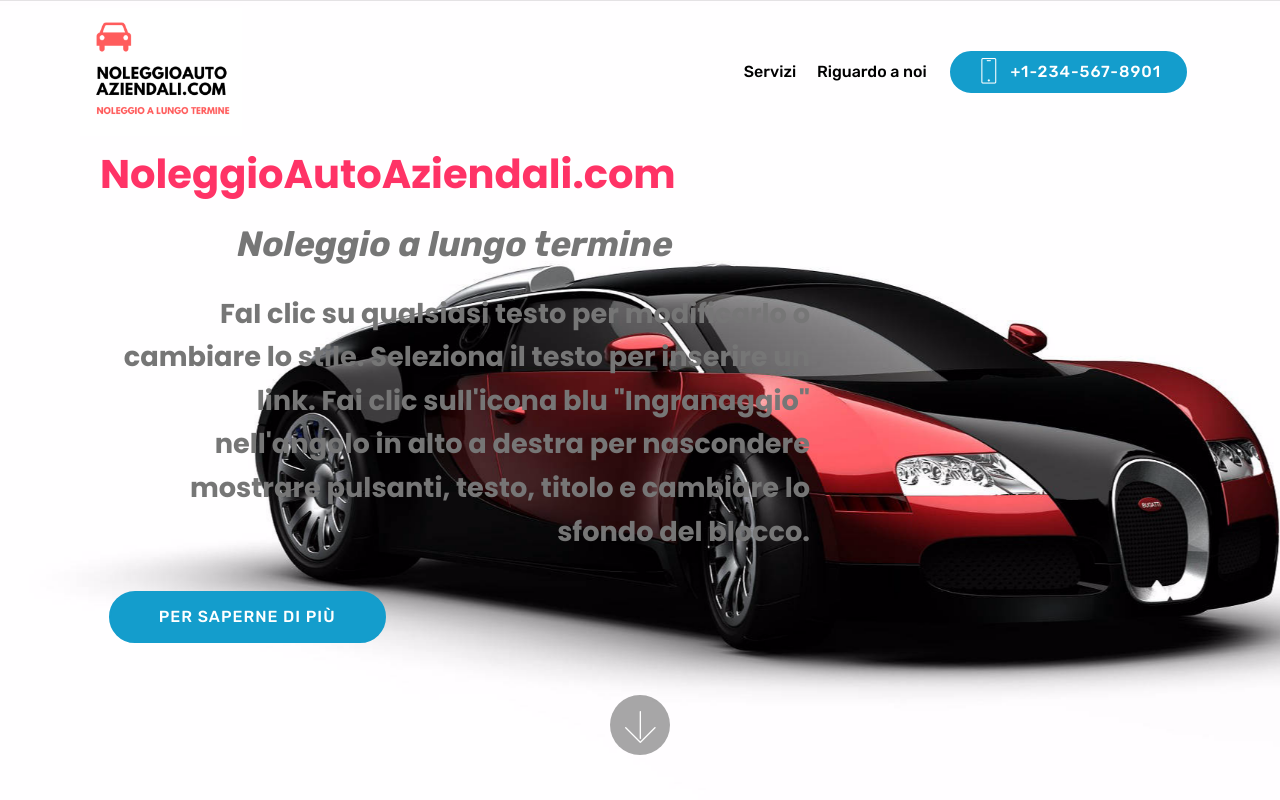
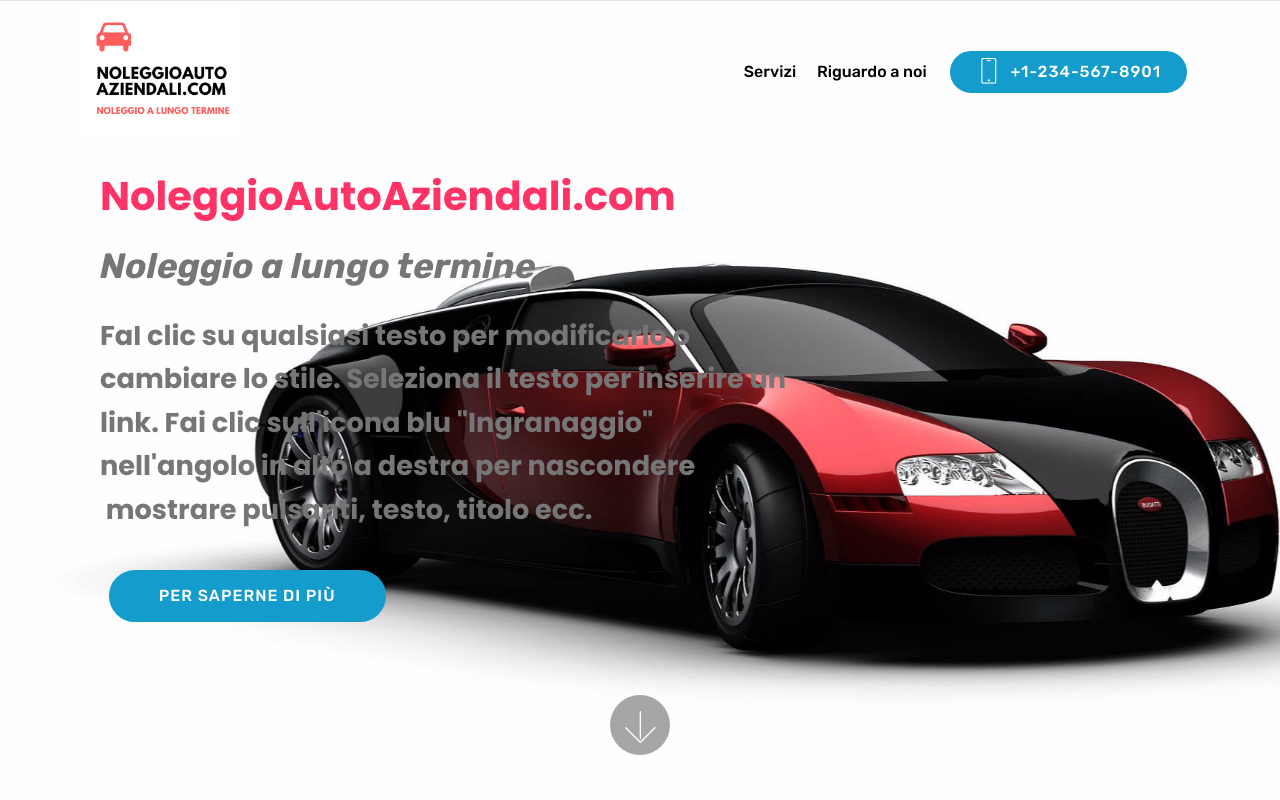
Before and after one commit to pascater/noleggioautoaziendali, a plain HTML site: page index.html in a window 1280 px wide. Shown: the top 800 px of the page. Drawn offline with Linux system fonts and the light colour scheme; animation ran at ten frames a second; files whose address does not match are found by name.

Commit message:
create github pages

```diff
--- a/assets/mobirise/css/mbr-additional.css
+++ b/assets/mobirise/css/mbr-additional.css
@@ -1793,13 +1793,13 @@ body {
   text-align: left;
 }
 .cid-reFvpigzCo B {
-  color: #bc940e;
+  color: #0eabcf;
 }
 .cid-reFvpigzCo P {
-  text-align: right;
+  text-align: left;
 }
 .cid-reFvpigzCo H3 {
-  text-align: center;
+  text-align: left;
 }
 .cid-reFwEbWBDV {
   padding-top: 60px;
--- a/index.html
+++ b/index.html
@@ -68,7 +68,7 @@
     </nav>
 </section>
 
-<section class="engine"><a href="https://mobirise.info/p">web templates free download</a></section><section class="header9 cid-reFvpigzCo mbr-fullscreen mbr-parallax-background" id="header9-f">
+<section class="engine"><a href="https://mobirise.info/w">html5 templates</a></section><section class="header9 cid-reFvpigzCo mbr-fullscreen mbr-parallax-background" id="header9-f">
 
 
 
@@ -80,7 +80,7 @@
                 NoleggioAutoAziendali.com</h1>
             <h3 class="mbr-section-subtitle align-left mbr-light pb-3 mbr-fonts-style display-2"><strong>Noleggio a lungo termine</strong></h3>
             <p class="mbr-text align-left pb-3 mbr-fonts-style display-5"><strong>
-                FaI clic su qualsiasi testo per modificarlo o cambiare lo stile. Seleziona il testo per inserire un link. Fai clic sull'icona blu "Ingranaggio" nell'angolo in alto a destra per nascondere &nbsp;mostrare pulsanti, testo, titolo e cambiare lo sfondo del blocco.</strong></p>
+                FaI clic su qualsiasi testo per modificarlo o cambiare lo stile. Seleziona il testo per inserire un link. Fai clic sull'icona blu "Ingranaggio" nell'angolo in alto a destra per nascondere &nbsp;mostrare pulsanti, testo, titolo ecc.</strong></p>
             <div class="mbr-section-btn align-left"><a class="btn btn-md btn-primary display-4" href="https://mamma.mia">PER SAPERNE DI PIÙ</a></div>
         </div>
     </div>
@@ -565,7 +565,7 @@
                     </div>
 
                     <form class="form-inline" action="https://mobirise.com/" method="post" data-form-title="Mobirise Form">
-                        <input type="hidden" value="jYfqsfQULtd9UUu64GX2L84ZhDSfIs9MWTXFBVWJBe5+wrNSHDjNb64FO+ls68BU08ndKhuf3FHPbForJDU4XRX+PN9nHtbZJ1zgpZCMeG/JbUUv9jHexuDr/AkTcKV8" data-form-email="true">
+                        <input type="hidden" value="6pmm0iHWfOG9ecDpGOHYhw6XDPvcglXB1xwlFKn0YMrd+Pr2OlVjhmpXh2Eu16HvTV6mlMoAPhDE3GHhKqi+QIDpR/eYNQGMoLtx/c5YaCCyoVmYZpeiSfM8licTz99k" data-form-email="true">
                         <div class="form-group">
                             <input type="email" class="form-control input-sm input-inverse my-2" name="email" required="" data-form-field="Email" placeholder="Email" id="email-footer3-d">
                         </div>
```
Also changed, not shown: 1 other file.
